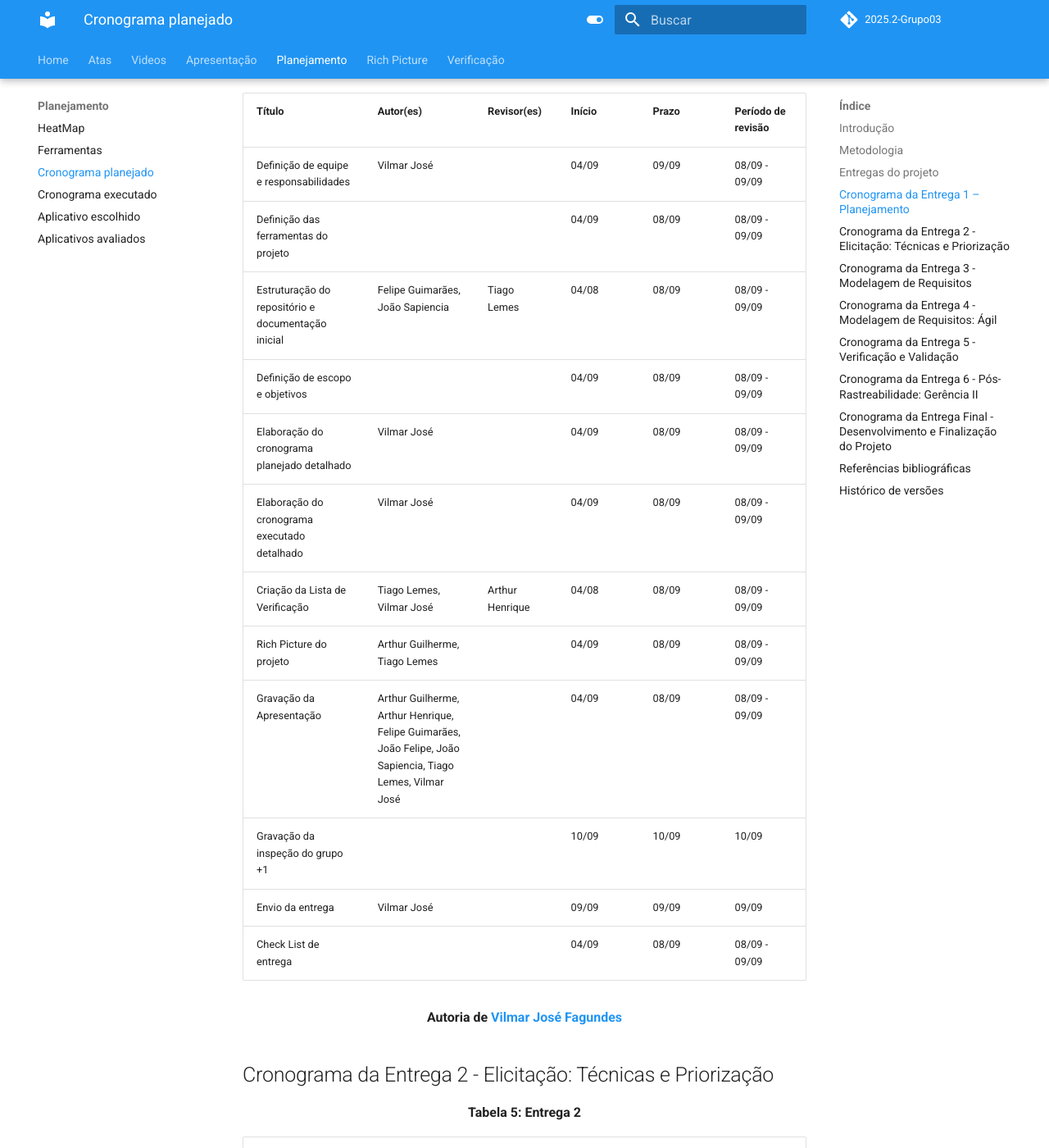
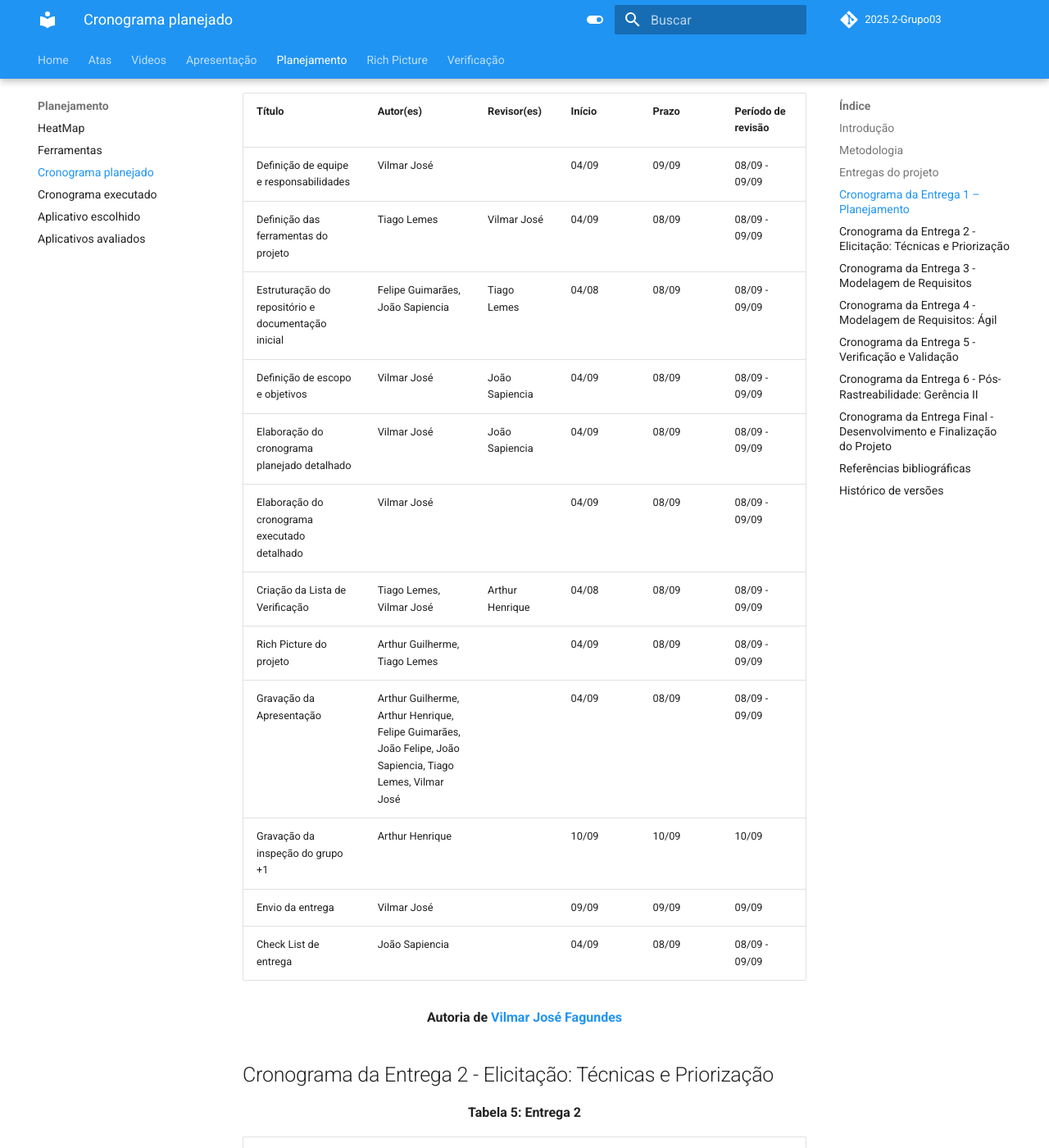
Before and after one commit to Requisitos-de-Software/2025.2-Grupo03, an MkDocs documentation site: the page built from docs/Planejamento/cronograma_planejado.md, in a window 1280 px wide and 1400 px high, scrolled down 2163 px. Shown: the whole window at 82% size. Built offline with MkDocs 1.6.1 and Material for MkDocs 9.7.7, drawn with Linux system fonts in a browser that asks for light colours; comment, search, counter and statistics services are not loaded.

Commit message:
Update cronograma_planejado.md

```diff
--- a/docs/Planejamento/cronograma_planejado.md
+++ b/docs/Planejamento/cronograma_planejado.md
@@ -59,17 +59,17 @@ O cronograma planejado foi baseado nas datas oficiais do [plano de ensino](https
 | **Título** | **Autor(es)** | **Revisor(es)** | **Início** | **Prazo** | **Período de revisão** |
 |----------|-------------|-----------|----------|---------|----------------------|
 | Definição de equipe e responsabilidades | Vilmar José | | 04/09 | 09/09 | 08/09 - 09/09 |
-| Definição das ferramentas do projeto | | | 04/09 | 08/09 | 08/09 - 09/09 |
+| Definição das ferramentas do projeto | Tiago Lemes | Vilmar José | 04/09 | 08/09 | 08/09 - 09/09 |
 | Estruturação do repositório e documentação inicial | Felipe Guimarães, João Sapiencia | Tiago Lemes | 04/08 | 08/09 | 08/09 - 09/09 |
-| Definição de escopo e objetivos | | | 04/09 | 08/09 | 08/09 - 09/09 |
-| Elaboração do cronograma planejado detalhado | Vilmar José | | 04/09 | 08/09 | 08/09 - 09/09 |
+| Definição de escopo e objetivos | Vilmar José| João Sapiencia | 04/09 | 08/09 | 08/09 - 09/09 |
+| Elaboração do cronograma planejado detalhado | Vilmar José | João Sapiencia | 04/09 | 08/09 | 08/09 - 09/09 |
 | Elaboração do cronograma executado detalhado | Vilmar José | | 04/09 | 08/09 | 08/09 - 09/09 |
 | Criação da Lista de Verificação | Tiago Lemes, Vilmar José | Arthur Henrique | 04/08 | 08/09 | 08/09 - 09/09 |
 | Rich Picture do projeto | Arthur Guilherme, Tiago Lemes | | 04/09 | 08/09 | 08/09 - 09/09 |
 | Gravação da Apresentação | Arthur Guilherme, Arthur Henrique, Felipe Guimarães, João Felipe, João Sapiencia, Tiago Lemes, Vilmar José | | 04/09 | 08/09 | 08/09 - 09/09 |
-| Gravação da inspeção do grupo +1 | | | 10/09 | 10/09 | 10/09 |
+| Gravação da inspeção do grupo +1 | Arthur Henrique | | 10/09 | 10/09 | 10/09 |
 | Envio da entrega | Vilmar José | | 09/09 | 09/09 | 09/09 |
-| Check List de entrega | | | 04/09 | 08/09 | 08/09 - 09/09 |
+| Check List de entrega | João Sapiencia | | 04/09 | 08/09 | 08/09 - 09/09 |
 
 <div align="center"><strong>Autoria de <a href="https://github.com/VilmarFagundes">Vilmar José Fagundes</a></strong></div>
 
```
